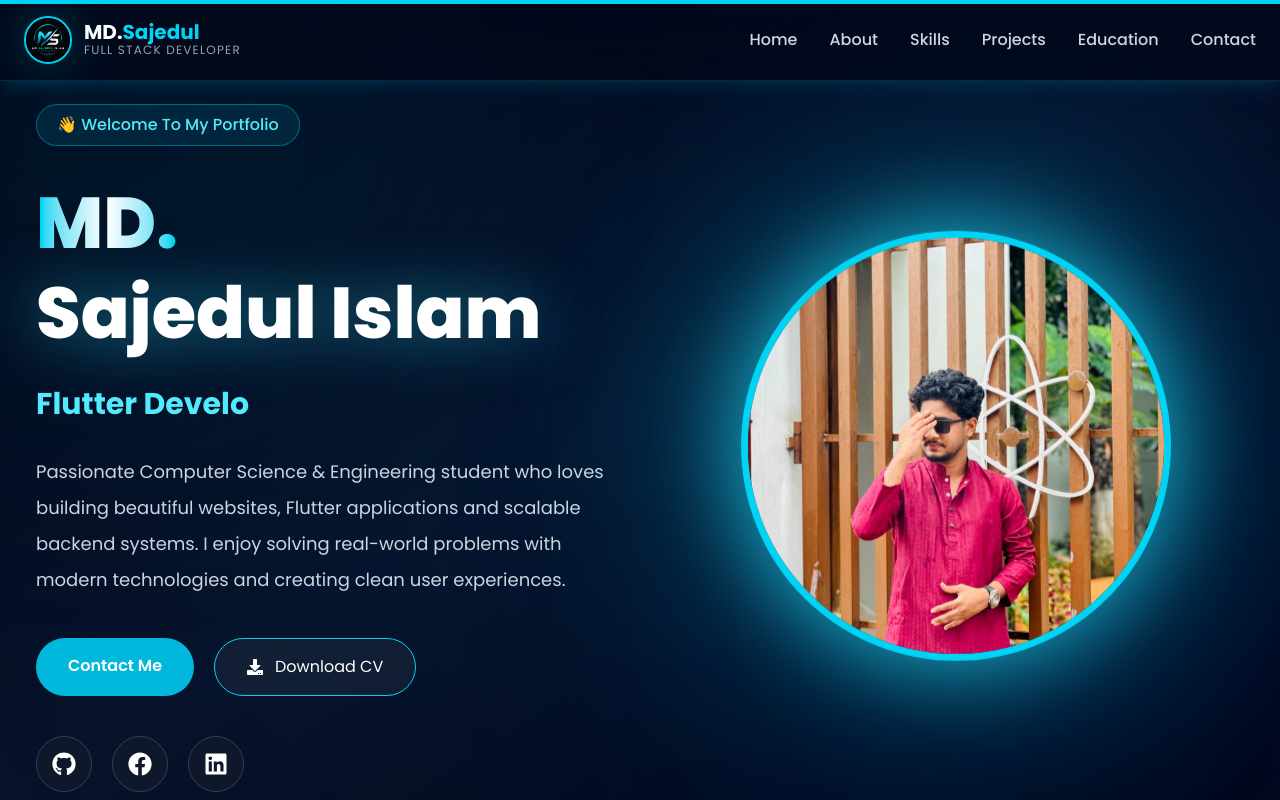
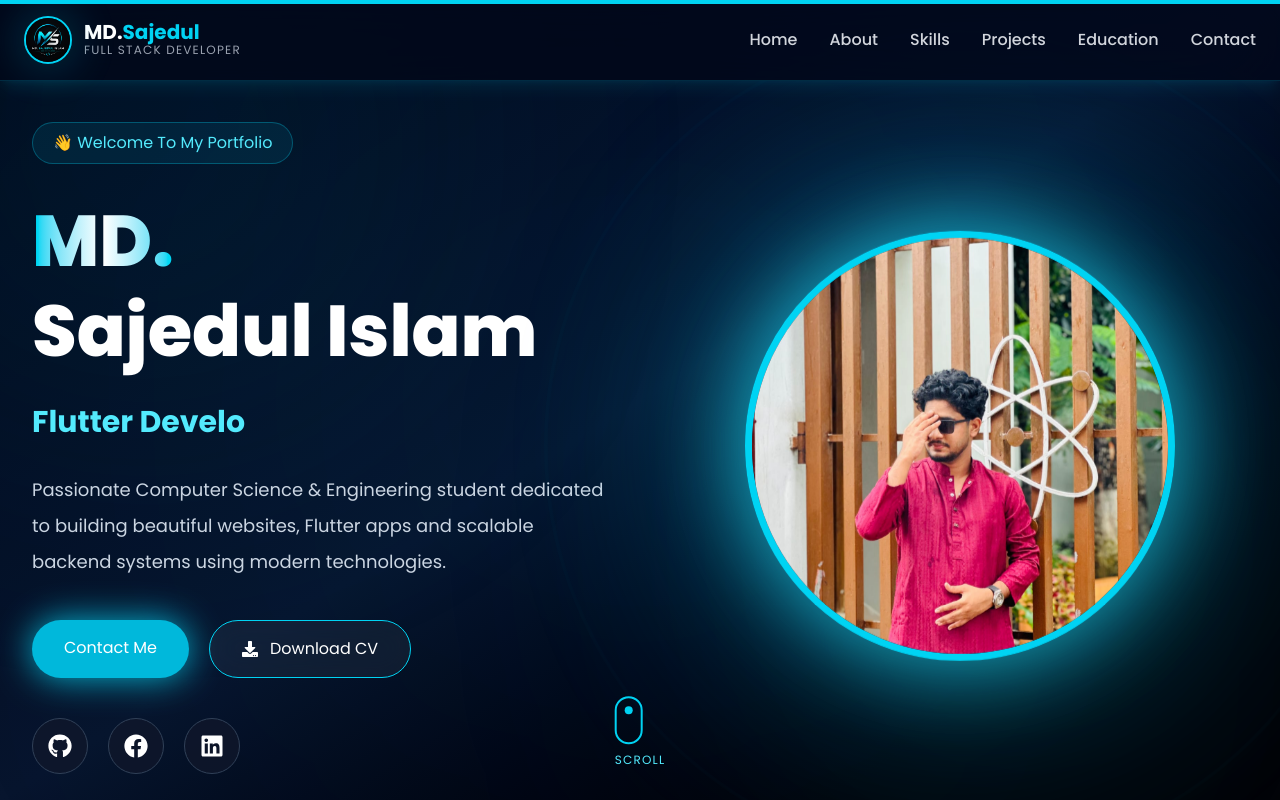
Before and after one commit to emu2025222-spec/portfolio-, a React (Vite) app: page / in a window 1280 px wide. Shown: the top 800 px of the page. Built offline with nearby package versions, Linux system fonts and the light colour scheme.

Commit message:
Updated Hero UI

```diff
--- a/src/components/Hero.jsx
+++ b/src/components/Hero.jsx
@@ -13,17 +13,17 @@ function Hero() {
   return (
     <section
       id="home"
-      className="relative min-h-screen overflow-hidden flex items-center pt-24 bg-gradient-to-br from-[#020617] via-[#07132b] to-[#020617]"
+      className="relative min-h-screen overflow-hidden flex items-center bg-gradient-to-br from-[#020617] via-[#07152e] to-black pt-24"
     >
-      {/* Premium Background */}
+      {/* Background Effects */}
 
-      <div className="absolute -top-32 -left-24 w-[450px] h-[450px] bg-cyan-500/20 blur-[170px] rounded-full animate-pulse"></div>
+      <div className="absolute -top-20 -left-20 w-[450px] h-[450px] bg-cyan-500/20 rounded-full blur-[170px] animate-pulse"></div>
 
-      <div className="absolute bottom-0 right-0 w-[500px] h-[500px] bg-blue-600/20 blur-[180px] rounded-full animate-pulse"></div>
+      <div className="absolute bottom-0 right-0 w-[500px] h-[500px] bg-blue-500/20 rounded-full blur-[180px] animate-pulse"></div>
 
-      <div className="absolute top-1/2 left-1/2 -translate-x-1/2 -translate-y-1/2 w-[650px] h-[650px] bg-cyan-500/5 blur-[220px] rounded-full"></div>
+      <div className="absolute top-1/2 left-1/2 w-[650px] h-[650px] -translate-x-1/2 -translate-y-1/2 bg-cyan-500/5 blur-[230px] rounded-full"></div>
 
-      <div className="relative z-10 max-w-7xl mx-auto px-8 grid lg:grid-cols-2 gap-14 items-center">
+      <div className="relative z-10 max-w-7xl mx-auto px-8 grid lg:grid-cols-2 gap-16 items-center">
 
         {/* LEFT */}
 
@@ -32,20 +32,21 @@ function Hero() {
           animate={{ opacity: 1, x: 0 }}
           transition={{ duration: 1 }}
         >
-          <motion.span
+
+          <motion.div
             initial={{ opacity: 0 }}
             animate={{ opacity: 1 }}
             transition={{ delay: .2 }}
-            className="inline-block px-5 py-2 rounded-full border border-cyan-400/40 bg-cyan-400/10 text-cyan-300 font-medium"
+            className="inline-flex items-center gap-2 px-5 py-2 rounded-full border border-cyan-400/30 bg-cyan-500/10 text-cyan-300"
           >
             👋 Welcome To My Portfolio
-          </motion.span>
+          </motion.div>
 
           <motion.h1
             initial={{ opacity: 0, y: 40 }}
             animate={{ opacity: 1, y: 0 }}
             transition={{ delay: .4 }}
-            className="text-5xl md:text-7xl font-black mt-8 leading-tight"
+            className="mt-8 text-6xl lg:text-7xl font-black leading-tight"
           >
             <span className="bg-gradient-to-r from-cyan-400 via-white to-cyan-400 bg-clip-text text-transparent">
               MD.
@@ -53,7 +54,7 @@ function Hero() {
 
             <br />
 
-            <span className="text-white drop-shadow-[0_0_30px_rgba(34,211,238,.5)]">
+            <span className="text-white">
               Sajedul Islam
             </span>
 
@@ -82,12 +83,11 @@ function Hero() {
             initial={{ opacity: 0 }}
             animate={{ opacity: 1 }}
             transition={{ delay: .8 }}
-            className="mt-8 text-slate-300 text-lg leading-9 max-w-xl"
+            className="mt-8 max-w-xl text-lg text-slate-300 leading-9"
           >
-            Passionate Computer Science & Engineering student who loves
-            building beautiful websites, Flutter applications and scalable
-            backend systems. I enjoy solving real-world problems with modern
-            technologies and creating clean user experiences.
+            Passionate Computer Science & Engineering student dedicated to
+            building beautiful websites, Flutter apps and scalable backend
+            systems using modern technologies.
           </motion.p>
 
           {/* Buttons */}
@@ -98,9 +98,10 @@ function Hero() {
             transition={{ delay: 1 }}
             className="flex flex-wrap gap-5 mt-10"
           >
+
             <a
               href="#contact"
-              className="px-8 py-4 rounded-full bg-cyan-500 text-white font-semibold transition-all duration-500 hover:-translate-y-2 hover:bg-cyan-400 hover:shadow-[0_0_45px_#06b6d4]"
+              className="px-8 py-4 rounded-full bg-cyan-500 hover:bg-cyan-400 hover:scale-110 transition-all duration-500 shadow-[0_0_35px_#06b6d4]"
             >
               Contact Me
             </a>
@@ -108,7 +109,7 @@ function Hero() {
             <a
               href="/CV.pdf"
               download
-              className="px-8 py-4 rounded-full border border-cyan-400 bg-white/5 backdrop-blur-md flex items-center gap-3 transition-all duration-500 hover:bg-cyan-400 hover:text-black hover:-translate-y-2 hover:shadow-[0_0_35px_#06b6d4]"
+              className="px-8 py-4 rounded-full border border-cyan-400 flex items-center gap-3 backdrop-blur-lg bg-white/5 hover:bg-cyan-400 hover:text-black hover:scale-110 transition-all duration-500"
             >
               <FaDownload />
               Download CV
@@ -127,7 +128,7 @@ function Hero() {
               href="https://github.com/emu2025222-spec"
               target="_blank"
               rel="noreferrer"
-              className="w-14 h-14 rounded-full bg-slate-900 border border-slate-700 flex items-center justify-center text-2xl hover:bg-cyan-500 hover:text-white hover:scale-110 hover:shadow-[0_0_30px_#06b6d4] transition-all duration-500"
+              className="w-14 h-14 rounded-full bg-slate-900/80 border border-slate-700 flex items-center justify-center text-2xl hover:bg-cyan-500 hover:text-white hover:scale-110 hover:-translate-y-2 transition-all duration-500 hover:shadow-[0_0_30px_#06b6d4]"
             >
               <FaGithub />
             </a>
@@ -136,7 +137,7 @@ function Hero() {
               href="https://www.facebook.com/profile.php?id=61591546110482"
               target="_blank"
               rel="noreferrer"
-              className="w-14 h-14 rounded-full bg-slate-900 border border-slate-700 flex items-center justify-center text-2xl hover:bg-cyan-500 hover:text-white hover:scale-110 hover:shadow-[0_0_30px_#06b6d4] transition-all duration-500"
+              className="w-14 h-14 rounded-full bg-slate-900/80 border border-slate-700 flex items-center justify-center text-2xl hover:bg-cyan-500 hover:text-white hover:scale-110 hover:-translate-y-2 transition-all duration-500 hover:shadow-[0_0_30px_#06b6d4]"
             >
               <FaFacebook />
             </a>
@@ -145,17 +146,18 @@ function Hero() {
               href="https://linkedin.com"
               target="_blank"
               rel="noreferrer"
-              className="w-14 h-14 rounded-full bg-slate-900 border border-slate-700 flex items-center justify-center text-2xl hover:bg-cyan-500 hover:text-white hover:scale-110 hover:shadow-[0_0_30px_#06b6d4] transition-all duration-500"
+              className="w-14 h-14 rounded-full bg-slate-900/80 border border-slate-700 flex items-center justify-center text-2xl hover:bg-cyan-500 hover:text-white hover:scale-110 hover:-translate-y-2 transition-all duration-500 hover:shadow-[0_0_30px_#06b6d4]"
             >
               <FaLinkedin />
             </a>
           </motion.div>
+
         </motion.div>
 
         {/* RIGHT */}
 
         <motion.div
-          initial={{ opacity: 0, scale: 0.7 }}
+          initial={{ opacity: 0, scale: .6 }}
           animate={{ opacity: 1, scale: 1 }}
           transition={{ duration: 1 }}
           className="flex justify-center"
@@ -170,23 +172,54 @@ function Hero() {
               ease: "easeInOut",
             }}
             whileHover={{
-              scale: 1.05,
+              scale: 1.06,
               rotate: 2,
             }}
             className="relative"
           >
+            {/* Glow */}
+
             <div className="absolute inset-0 rounded-full bg-cyan-400 blur-[120px] opacity-40 animate-pulse"></div>
 
-            <div className="absolute inset-0 rounded-full border-2 border-cyan-400 animate-ping opacity-20"></div>
+            {/* Animated Ring */}
+
+            <div className="absolute inset-0 rounded-full border-2 border-cyan-400 opacity-30 animate-ping"></div>
 
             <img
               src={profile}
               alt="Profile"
-              className="relative w-80 h-80 lg:w-[430px] lg:h-[430px] rounded-full object-cover border-[7px] border-cyan-400 shadow-[0_0_90px_rgba(34,211,238,0.8)] transition-all duration-700 hover:scale-105 hover:rotate-2"
+              className="relative w-80 h-80 lg:w-[430px] lg:h-[430px] rounded-full object-cover border-[7px] border-cyan-400 shadow-[0_0_90px_rgba(34,211,238,.8)] transition-all duration-700"
             />
+
           </motion.div>
         </motion.div>
+
       </div>
+
+      {/* Scroll Down Indicator */}
+
+      <motion.div
+        animate={{
+          y: [0, 12, 0],
+        }}
+        transition={{
+          repeat: Infinity,
+          duration: 1.5,
+        }}
+        className="absolute bottom-8 left-1/2 -translate-x-1/2"
+      >
+        <div className="w-7 h-12 rounded-full border-2 border-cyan-400 flex justify-center">
+
+          <div className="w-2 h-2 bg-cyan-400 rounded-full mt-2"></div>
+
+        </div>
+
+        <p className="text-xs text-cyan-300 mt-2 text-center tracking-widest">
+          SCROLL
+        </p>
+
+      </motion.div>
+
     </section>
   );
 }
--- a/src/components/Loader.jsx
+++ b/src/components/Loader.jsx
@@ -1,33 +1,96 @@
 import { motion } from "framer-motion";
+import logo from "../assets/images/logo.png";
 
 function Loader() {
   return (
-    <div className="fixed inset-0 bg-slate-950 flex flex-col justify-center items-center z-[9999]">
+    <div className="fixed inset-0 z-[9999] flex items-center justify-center overflow-hidden bg-[#020617]">
+
+      {/* Background Glow */}
+      <div className="absolute -top-24 -left-24 w-96 h-96 bg-cyan-500/20 blur-[150px] rounded-full animate-pulse"></div>
+
+      <div className="absolute bottom-0 right-0 w-[500px] h-[500px] bg-blue-600/20 blur-[180px] rounded-full animate-pulse"></div>
+
+      {/* Main */}
+      <div className="relative z-10 flex flex-col items-center">
+
+        {/* Logo */}
 
         <motion.div
-        initial={{ scale: 0 }}
-        animate={{ scale: 1, rotate: 360 }}
-        transition={{ duration: 1 }}
-        className="w-28 h-28 rounded-full border-4 border-cyan-400 border-t-transparent animate-spin"
+          initial={{ scale: 0, rotate: -180 }}
+          animate={{ scale: 1, rotate: 0 }}
+          transition={{ duration: 1, ease: "easeOut" }}
+          className="relative"
+        >
+          <div className="absolute inset-0 rounded-full bg-cyan-400 blur-[70px] opacity-50 animate-pulse"></div>
+
+          <img
+            src={logo}
+            alt="Logo"
+            className="relative w-32 h-32 rounded-full border-4 border-cyan-400 shadow-[0_0_40px_#06b6d4]"
           />
+        </motion.div>
+
+        {/* Welcome */}
 
         <motion.h1
           initial={{ opacity: 0, y: 40 }}
           animate={{ opacity: 1, y: 0 }}
           transition={{ delay: .4 }}
-        className="mt-10 text-5xl font-bold"
+          className="mt-10 text-5xl md:text-6xl font-black"
         >
           Welcome
         </motion.h1>
 
+        {/* Name */}
+
+        <motion.h2
+          initial={{ opacity: 0 }}
+          animate={{ opacity: 1 }}
+          transition={{ delay: .8 }}
+          className="mt-3 text-2xl text-cyan-400 font-semibold"
+        >
+          MD. Sajedul Islam
+        </motion.h2>
+
+        {/* Loading */}
+
         <motion.p
           initial={{ opacity: 0 }}
           animate={{ opacity: 1 }}
-        transition={{ delay: 1 }}
-        className="mt-3 text-cyan-400 text-xl"
+          transition={{ delay: 1.2 }}
+          className="mt-3 text-gray-400 tracking-[4px]"
         >
-        MD. Sajedul Islam Portfolio
+          LOADING PORTFOLIO...
         </motion.p>
+
+        {/* Progress */}
+
+        <div className="w-72 h-2 bg-slate-800 rounded-full overflow-hidden mt-10">
+
+          <motion.div
+            initial={{ width: 0 }}
+            animate={{ width: "100%" }}
+            transition={{
+              duration: 2.2,
+              ease: "easeInOut",
+            }}
+            className="h-full bg-gradient-to-r from-cyan-400 to-blue-500"
+          />
+
+        </div>
+
+        {/* Loading Percent */}
+
+        <motion.p
+          initial={{ opacity: 0 }}
+          animate={{ opacity: 1 }}
+          transition={{ delay: 1.5 }}
+          className="mt-4 text-cyan-300 text-sm"
+        >
+          Initializing Experience...
+        </motion.p>
+
+      </div>
 
     </div>
   );
```
Lines whose indentation alone changed are shown as unchanged.
